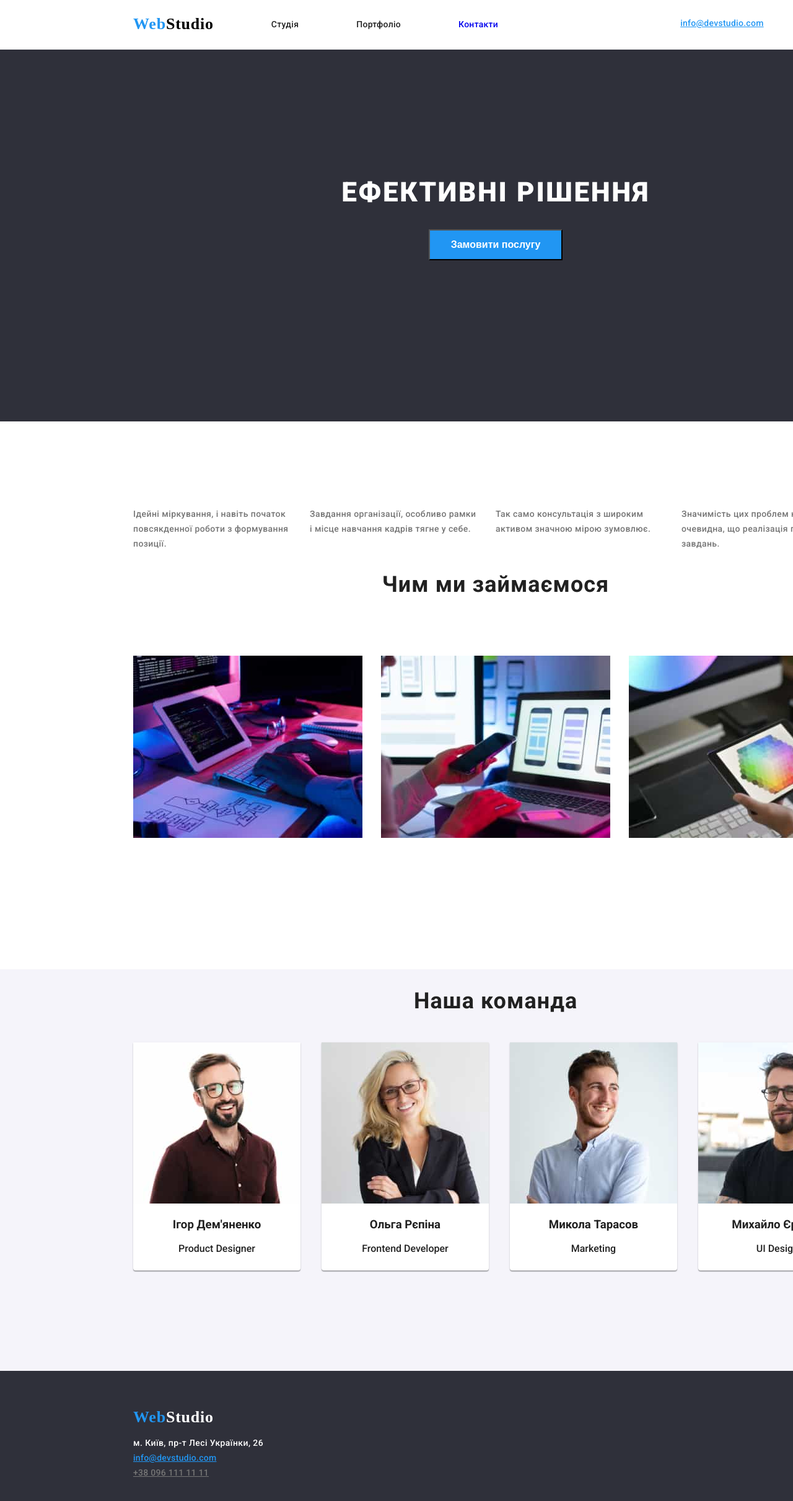
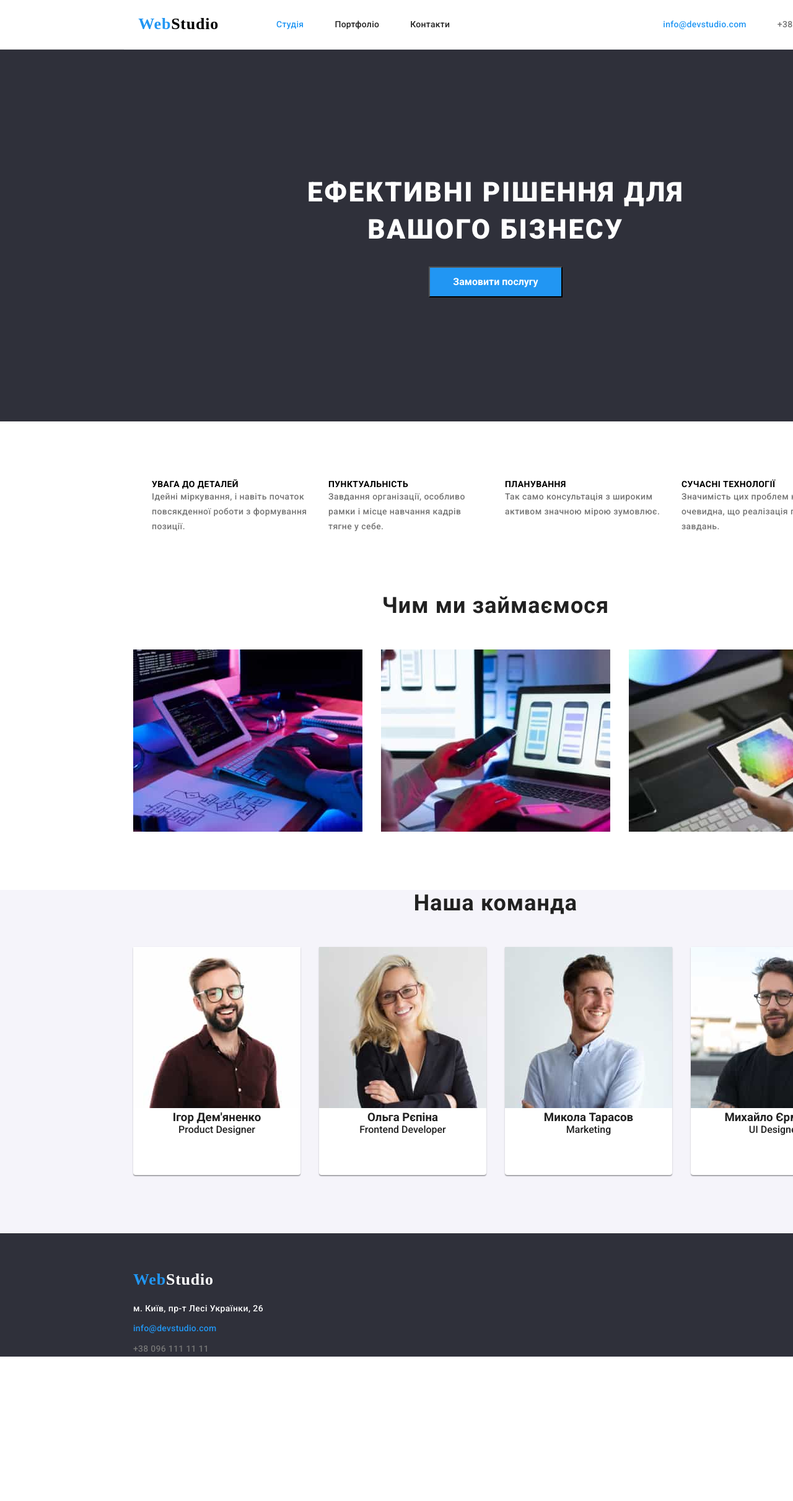
Before and after one commit to SergiyTroya/goit-markup-hw-06, a plain HTML site: page index.html in a window 1280 px wide. Shown: the top 2422 px of the page at 62% size. After the commit the page ends 2189 px from the top, so only its background shows below. Drawn offline with nearby package versions, Linux system fonts and the light colour scheme.

Commit message:
update 14.10.2022

```diff
--- a/css/styles.css
+++ b/css/styles.css
@@ -3,35 +3,41 @@
   --color-secondary: #757575;
   --color-background: #ffffff;
 }
+ul,
+p,
+h1,
+h2,
+h3,
+h4,
+h5,
+h6,
+nav {
+  margin: 0;
+  padding: 0;
+}
+.text-decoration-none {
+  text-decoration: none;
+}
+.logo {
+  font-family: "Raleway";
 
-.web {
-  font-family: 'Raleway';
-  font-style: normal;
   font-weight: 700;
   font-size: 26px;
   line-height: 1.19;
   /* identical to box height */
-
   letter-spacing: 0.03em;
-
+}
+.web {
   color: #2196f3;
 }
 
 .studio {
-  font-family: 'Raleway';
-  font-style: normal;
-  font-weight: 700;
-  font-size: 26px;
-  line-height: 1.19;
-  /* identical to box height */
-
-  letter-spacing: 0.03em;
-  color: black;
+  color: #000000;
 }
 
 .index {
-  font-family: 'Raleway';
-  font-style: normal;
+  font-family: "Raleway";
+
   font-weight: 700;
   font-size: 26px;
   line-height: 1.19;
@@ -40,179 +46,155 @@
   letter-spacing: 0.03em;
   color: #000000;
 }
-
 body {
   background-color: var(--color-background);
   color: var(--color-primary);
   margin: 0;
-  font-family: 'Roboto', sans-serif;
+  font-family: "Roboto", sans-serif;
 }
 .main-content {
-  width: 1170px;
-  height: 1360px;
-  margin-left: 219px;
-  margin-bottom: 100px;
+  width: 1600px;
+  padding-top: 94px;
+  padding-bottom: 94px;
   background-color: white;
+  display: flex;
+  justify-content: center;
 }
 .main-filters {
   display: flex;
+  align-content: center;
   justify-content: center;
+  flex-direction: row;
   color: var(--color-primary--);
-  font-family: 'Roboto';
-  font-style: normal;
   font-weight: 500;
   font-size: 16px;
   line-height: 1.6;
   /* identical to box height, or 162% */
+  margin: 0;
+  gap: 8px;
+  padding-bottom: 4px;
 }
 .main-filters button {
   background: #f5f4fa;
   border-radius: 4px;
   border: none;
-  margin-left: 8px;
-  margin-right: 8px;
+  cursor: pointer;
 }
 .main-filters button:hover {
   background-color: #2196f3;
   color: #ffffff;
   border: none;
-  cursor: pointer;
 }
-#button1 {
-  width: 73px;
-  height: 38px;
-}
-#button2 {
-  width: 125px;
-  height: 38px;
-}
-#button3 {
-  width: 112px;
-  height: 38px;
-}
-#button4 {
-  width: 103px;
-  height: 38px;
-}
-#button5 {
-  width: 130px;
-  height: 38px;
+.main-button {
+  padding: 15px;
 }
 .projects {
-  margin-bottom: 1000px;
+  display: flex;
+  align-items: center;
+  justify-content: center;
 }
 .examples {
   display: flex;
-  justify-content: space-around;
+  align-content: center;
+  justify-content: center;
   flex-wrap: wrap;
+  gap: 30px;
+  margin: 0;
+  width: 1170px;
+  height: 1272px;
 }
 .examples > li {
-  width: 370px;
-  height: 404px;
-  margin-top: 30px;
-  margin-bottom: 30px;
-  box-sizing: border-box;
-  border: 1px solid #eeeeee;
+  border-bottom: 1px solid #eeeeee;
 }
 
 .examples h2 {
   color: var(--color-primary);
-  font-family: 'Roboto';
-  font-style: normal;
+  font-weight: 700;
+  font-size: 18px;
+  line-height: 2;
+  /* identical to box height, or 200% */
+  text-align: center;
+  letter-spacing: 0.06em;
+}
+
+.examples p {
+  color: var(--color-secondary);
+
   font-weight: 700;
   font-size: 18px;
   line-height: 2;
   /* identical to box height, or 200% */
 
   letter-spacing: 0.06em;
-  margin-top: 20px;
-  margin-left: 24px;
+  text-align: center;
+  padding-bottom: 20px;
 }
-
-.examples h3 {
-  color: var(--color-secondary);
-  font-family: 'Roboto';
-  font-style: normal;
-  font-weight: 700;
-  font-size: 18px;
-  line-height: 2;
-  /* identical to box height, or 200% */
-
-  letter-spacing: 0.06em;
-  margin-top: 20px;
-  margin-left: 24px;
-}
-
 li {
   list-style-type: none; /* Убираем маркеры */
 }
 .examples img {
   width: 370px;
-  height: 294px;
 }
-ul,
-nav {
-  padding: 0;
-}
-.navclass {
-  margin: 0;
+.navclass ul {
   display: flex;
-}
-
-.line {
-  width: 1600px;
-  height: 0px;
-  border: 1px solid #ececec;
+  gap: 50px;
 }
 
 footer {
+  display: flex;
+  flex-direction: column;
+  margin: 0;
+  padding-top: 60px;
+  padding-left: 215px;
+  background: #2f303a;
   width: 1600px;
-  height: 252px;
-  background: #2f303a;
 }
+.location {
+  font-weight: 400;
+  font-size: 14px;
+  line-height: 1.71;
+  /* or 171% */
 
-.index-li {
-  font-style: normal;
+  letter-spacing: 0.03em;
+
+  color: #ffffff;
+}
+.index-link {
   font-weight: 500;
   font-size: 14px;
   line-height: 1.14;
   letter-spacing: 0.02em;
   color: var(--color-primary);
-  text-decoration: none;
 }
 
-.portfolio {
-  font-style: normal;
+.portfolio-link {
   font-weight: 500;
   font-size: 14px;
   line-height: 1.14;
   letter-spacing: 0.02em;
-  text-decoration: none;
   color: var(--color-primary);
 }
-
-.contacts {
-  font-style: normal;
+.active {
+  color: #2196f3;
+}
+.contacts-link {
+  color: var(--color-primary);
   font-weight: 500;
   font-size: 14px;
   line-height: 1.14;
   letter-spacing: 0.02em;
-  text-decoration: none;
 }
 
 .links-mail {
-  font-style: normal;
   font-weight: 500;
   font-size: 14px;
   line-height: 1.14;
   letter-spacing: 0.02em;
 
   color: #2196f3;
-  margin-right: 50px;
 }
 
 .links-tel {
-  font-style: normal;
   font-weight: 500;
   font-size: 14px;
   line-height: 1.14;
@@ -222,60 +204,64 @@ footer {
 
 header {
   display: flex; /* Отображать как строчный элемент */
-  left: 0px;
+  justify-content: center;
+  align-items: center;
+  gap: 344px;
+  width: 1600px;
+  height: 80px;
+  background: #ffffff;
+  border-bottom: 1px solid #ececec;
+}
+.header-container {
+  display: flex; /* Отображать как строчный элемент */
+  justify-content: center;
+  align-items: center;
+  gap: 344px;
   width: 1600px;
   height: 80px;
   background: #ffffff;
 }
-.logo {
-  text-decoration: none;
-  margin-left: 215px;
-  margin-top: 24px;
-  margin-bottom: 25px;
+.header-gap1 {
+  display: flex;
+  align-items: center;
+  gap: 93px;
 }
 
 .navclass a {
-  list-style-type: none; /* Убираем маркеры */
   display: inline-block; /* Отображать как строчный элемент */
-  margin-top: 32px;
-  margin-left: 93px;
 }
-.navclass > a:hover,
-.links a:hover {
+.index-link:hover,
+.portfolio-link:hover,
+.contacts-link:hover,
+.links-mail:hover,
+.links-tel:hover {
   color: #2196f3;
 }
 
-.navclass > a:focus,
-.links > a:focus {
+.index-link:focus,
+.portfolio-link:focus,
+.contacts-link:focus,
+.links-mail:focus,
+.links-tel:focus {
   color: #2196f3;
 }
 .links {
   display: flex;
-  margin-left: 294px;
-  margin-top: 27px;
+  gap: 50px;
+  margin: 0;
 }
-.links h3 {
-  margin-top: 0;
-  margin-bottom: 0;
-  margin-left: 50px;
-}
-
 .address {
-  font-family: 'Roboto';
   font-style: normal;
   font-weight: 400;
   font-size: 14px;
   line-height: 1.71;
   /* or 171% */
-
   letter-spacing: 0.03em;
-
   color: #ffffff;
 }
 
 .index-footer {
-  font-family: 'Raleway';
-  font-style: normal;
+  font-family: "Raleway";
   font-weight: 700;
   font-size: 26px;
   line-height: 1.19;
@@ -286,25 +272,25 @@ header {
 }
 
 /* studio */
-.secton_with_button {
-  position: absolute;
+.section_with_button {
+  display: flex;
+  justify-content: center;
+  align-items: center;
+  flex-direction: column;
+  gap: 30px;
+  flex-wrap: wrap;
   width: 1600px;
   height: 600px;
-  left: 0px;
-  top: 80px;
   background-color: #2f303a;
 }
 .effect {
-  margin-top: 200px;
-  margin-right: 452px;
-  margin-left: 452px;
-  margin-bottom: 30px;
+  width: 696px;
+  height: 120px;
   font-style: normal;
   font-weight: 900;
   font-size: 44px;
   line-height: 60px;
   /* or 136% */
-
   text-align: center;
   letter-spacing: 0.06em;
   text-transform: uppercase;
@@ -314,13 +300,11 @@ header {
 
 .button-nottub {
   cursor: pointer;
-  position: absolute;
   width: 216px;
   height: 50px;
-  margin-left: 692px;
   background: #2196f3;
   text-align: center;
-  font-style: normal;
+
   font-weight: 700;
   font-size: 16px;
   line-height: 1.9;
@@ -329,38 +313,57 @@ header {
 .button-nottub:hover {
   background-color: #188ce8;
 }
-h1 {
-  margin: 0;
+.container {
+  display: flex;
+  justify-content: center;
+  align-items: center;
+  flex-direction: column;
+  gap: 30px;
+  flex-wrap: wrap;
+  margin-left: auto;
+  margin-right: auto;
+  padding-left: 15px;
+  padding-right: 15px;
 }
-
+.container,
+.header-container,
+.footer-container {
+  width: 1200px;
+}
+.footer-container {
+  display: flex;
+  flex-direction: column;
+}
+.footer-info {
+  display: flex;
+  flex-direction: column;
+  gap: 9px;
+}
 .feature {
+  display: flex;
+  justify-content: center;
+  align-content: center;
+  flex-wrap: nowrap;
+  flex-direction: row;
   width: 1600px;
-  height: 760px;
+  padding-top: 94px;
+  padding-bottom: 94px;
 }
 
 .speciffic {
   display: flex;
-  text-align: center;
-  margin-top: 694px;
-  margin-right: 400px;
-  width: 1170px;
-  height: 98px;
+  justify-content: center;
+  align-content: center;
+  flex-wrap: nowrap;
+  flex-direction: row;
   color: #ffffff;
-  padding: 0;
-  justify-content: space-between;
+  gap: 30px;
 }
-
-.speciffic-1 {
-  margin-right: 30px;
-  margin-left: 215px;
-}
-
-.speciffic-2 {
-  margin-right: 30px;
+.speciffic li {
+  color: #000000;
 }
 
 .advantage {
-  font-style: normal;
   font-weight: 700;
   font-size: 14px;
   line-height: 1.14;
@@ -370,85 +373,80 @@ h1 {
 }
 
 .description {
-  font-style: normal;
   font-weight: 400;
   font-size: 14px;
   line-height: 1.71;
   /* or 171% */
   text-align: left;
   letter-spacing: 0.03em;
-
+  width: 255px;
+  height: 72px;
   color: #757575;
 }
+.works {
+  padding-bottom: 94px;
+  width: 1600px;
+  display: flex;
+  justify-content: center;
+}
 .demonstration {
-  font-style: normal;
   font-weight: 700;
   font-size: 36px;
   line-height: 1.17;
   text-align: center;
   letter-spacing: 0.03em;
-  margin-top: 50px;
-  margin-bottom: 94px;
+  padding-bottom: 20px;
 }
 .whatwearedoing {
   display: flex;
+  align-items: center;
+  flex-wrap: wrap;
+  justify-content: center;
+  flex-direction: row;
+  gap: 30px;
+}
+.whatwearedoing li {
   width: 370px;
   height: 294px;
-  margin-top: 0px;
 }
-
 .our-team {
   text-align: center;
-  font-style: normal;
   font-weight: 700;
   font-size: 36px;
   line-height: 1.17;
   letter-spacing: 0.03em;
-  display: inline-block;
-  margin-left: 668px;
+  padding-bottom: 20px;
 }
 
 .team {
   background: #f5f4fa;
-  margin-top: 94px;
   width: 1600px;
   height: 648px;
 }
 .team-img {
   display: flex;
 }
-.box1 {
-  margin-left: 215px;
-}
-.boxs {
-  margin-left: 30px;
-}
 
 .names {
-  display: inline-block;
-  margin-top: 30px;
-  margin-bottom: 0;
+  width: 1600px;
   background: #f5f4fa;
-  width: 1600px;
-  height: 648px;
-
   padding: 0;
+  display: flex;
+  justify-content: center;
 }
-
-.border {
-  background: #ffffff;
-  margin-right: 30px;
+.names-and-jobs {
   width: 270px;
-  height: 368px;
-  display: inline-block;
-  box-shadow: 0px 1px 3px rgba(0, 0, 0, 0.12), 0px 1px 1px rgba(0, 0, 0, 0.14),
-    0px 2px 1px rgba(0, 0, 0, 0.2);
-  border-radius: 0px 0px 4px 4px;
+  height: 48px;
 }
-.border-one {
-  display: inline-block;
-  margin-right: 30px;
-  margin-left: 215px;
+.cards {
+  display: flex;
+  align-items: center;
+  flex-wrap: wrap;
+  justify-content: center;
+  gap: 30px;
+  padding-bottom: 94px;
+}
+.card {
   background: #ffffff;
   width: 270px;
   height: 368px;
@@ -462,7 +460,6 @@ h1 {
   text-align: center;
 }
 .downlinks-mail {
-  font-style: normal;
   font-weight: 400;
   font-size: 14px;
   line-height: 1.71;
@@ -474,7 +471,6 @@ h1 {
 }
 
 .downtel {
-  font-style: normal;
   font-weight: 400;
   font-size: 14px;
   line-height: 1.71;
@@ -484,13 +480,9 @@ h1 {
 
   color: rgba(255, 255, 255, 0.6);
 }
-.logodown {
-  margin: 0;
-  padding-top: 60px;
-}
 .studio-footer {
-  font-family: 'Raleway';
-  font-style: normal;
+  font-family: "Raleway";
+
   font-weight: 700;
   font-size: 26px;
   line-height: 1.19;
@@ -499,8 +491,6 @@ h1 {
   letter-spacing: 0.03em;
   color: #ffffff;
 }
-
-.logodown,
-.address {
-  margin-left: 215px;
+.text-decoration-none {
+  text-decoration: none;
 }
--- a/index.html
+++ b/index.html
@@ -11,62 +11,108 @@
       href="https://fonts.googleapis.com/css2?family=Montserrat:wght@400;700&family=Roboto:wght@500;700;900&display=swap"
       rel="stylesheet"
     />
+    <link
+      rel="stylesheet"
+      href="https://cdnjs.cloudflare.com/ajax/libs/modern-normalize/1.0.0/modern-normalize.min.css"
+    />
     <link rel="stylesheet" href="css/styles.css" />
   </head>
   <body>
     <header>
       <!--Логотип-->
-      <a href="/" class="logo"><span class="web">Web</span><span class="studio">Studio</span></a>
+      <div class="header-container">
+        <div class="header-gap1">
+          <a href="/" class="logo text-decoration-none"
+            ><span class="web">Web</span><span class="studio">Studio</span></a
+          >
           <nav class="navclass">
-        <a href="index.html" class="index-li">Студія</a>
-        <a href="portfolio.html" class="portfolio">Портфоліо</a>
-        <a href="/" class="contacts">Контакти</a>
+            <ul>
+              <li>
+                <a
+                  href="index.html"
+                  class="index-link active text-decoration-none"
+                  >Студія</a
+                >
+              </li>
+              <li>
+                <a
+                  href="portfolio.html"
+                  class="portfolio-link text-decoration-none"
+                  >Портфоліо</a
+                >
+              </li>
+              <li>
+                <a href="/" class="contacts-link text-decoration-none"
+                  >Контакти</a
+                >
+              </li>
+            </ul>
           </nav>
+        </div>
         <ul class="links">
-        <li><a class="links-mail" href="mailto:info@devstudio.com">info@devstudio.com</a></li>
-        <li><a class="links-tel" href="tel+380961111111"> +38 096 111 11 11</a></li>
+          <li>
+            <a
+              class="links-mail text-decoration-none"
+              href="mailto:info@devstudio.com"
+              >info@devstudio.com</a
+            >
+          </li>
+          <li>
+            <a class="links-tel text-decoration-none" href="tel+380961111111"
+              >+38 096 111 11 11</a
+            >
+          </li>
         </ul>
+      </div>
     </header>
-    <section class="main">
-      <section class="secton_with_button">
-        <h1 class="effect">Ефективні рішення</h1>
+    <main>
+      <section class="section section_with_button">
+        <div class="container">
+          <h1 class="effect">Ефективні рішення для вашого бізнесу</h1>
           <button class="button-nottub" type="button">Замовити послугу</button>
+        </div>
       </section>
 
       <!--Особливості-->
-      <section class="feature">
+      <section class="section feature">
+        <div class="container">
           <ul class="speciffic">
-          <li class="speciffic-1">
+            <li>
               <h3 class="advantage">Увага до деталей</h3>
-            <div class="description" style="width: 255px; height: 72px">
-              Ідейні міркування, і навіть початок повсякденної роботи з формування позиції.
-            </div>
+              <p class="description">
+                Ідейні міркування, і навіть початок повсякденної роботи з
+                формування позиції.
+              </p>
             </li>
-          <li class="speciffic-2">
+            <li>
               <h3 class="advantage">Пунктуальність</h3>
-            <div class="description" style="width: 270px; height: 48px">
-              Завдання організації, особливо рамки і місце навчання кадрів тягне у себе.
-            </div>
+              <p class="description">
+                Завдання організації, особливо рамки і місце навчання кадрів
+                тягне у себе.
+              </p>
             </li>
-          <li class="speciffic-2">
+            <li>
               <h3 class="advantage">Планування</h3>
-            <div class="description" style="width: 270px; height: 48px">
+              <p class="description">
                 Так само консультація з широким активом значною мірою зумовлює.
-            </div>
+              </p>
             </li>
-          <li class="speciffic-2">
+            <li>
               <h3 class="advantage">Сучасні Технології</h3>
-            <p class="description" style="width: 270px; height: 72px">
-              Значимість цих проблем настільки очевидна, що реалізація планових завдань.
+              <p class="description">
+                Значимість цих проблем настільки очевидна, що реалізація
+                планових завдань.
               </p>
             </li>
           </ul>
-
+        </div>
+      </section>
       <!-- Секція фото -->
-        <section>
+      <section class="section works">
+        <div class="container">
           <h2 class="demonstration">Чим ми займаємося</h2>
           <ul class="whatwearedoing">
-            <li class="box1">
+            <li>
               <img
                 src="images/box1.jpg"
                 alt="людина працює на компьютері"
@@ -74,7 +120,7 @@
                 height="294"
               />
             </li>
-            <li class="boxs">
+            <li>
               <img
                 src="images/box2.jpg"
                 alt="людина працює на компьютері і смартфоні"
@@ -82,52 +128,111 @@
                 height="294"
               />
             </li>
-            <li class="boxs">
-              <img src="images/box3.jpg" alt="людина працює на планшеті" width="370" height="294" />
+            <li>
+              <img
+                src="images/box3.jpg"
+                alt="людина працює на планшеті"
+                width="370"
+                height="294"
+              />
             </li>
           </ul>
-        </section>
+        </div>
       </section>
 
       <!--Команда-->
 
-      <section class="names">
+      <section class="section names">
+        <div class="container">
           <h2 class="our-team">Наша команда</h2>
-        <ul>
-          <li class="border-one">
-            <img src="./images/igor.jpg" alt="фото чоловіка" width="270" height="260" />
+          <ul class="cards">
+            <li class="card">
+              <img
+                src="./images/igor.jpg"
+                alt="фото чоловіка"
+                width="270"
+                height="260"
+              />
+              <div class="names-and-jobs">
                 <h3 class="name">Ігор Дем'яненко</h3>
                 <p class="jobs">Product Designer</p>
+              </div>
             </li>
-          <li class="border">
-            <img src="./images/olga.jpg" alt="фото жінки" width="270" height="260" />
+            <li class="card">
+              <img
+                src="./images/olga.jpg"
+                alt="фото жінки"
+                width="270"
+                height="260"
+              />
+              <div class="names-and-jobs">
                 <h3 class="name">Ольга Рєпіна</h3>
                 <p class="jobs">Frontend Developer</p>
+              </div>
             </li>
-          <li class="border">
-            <img src="./images/mykola.jpg" alt="фото чоловіка" width="270" height="260" />
+            <li class="card">
+              <img
+                src="./images/mykola.jpg"
+                alt="фото чоловіка"
+                width="270"
+                height="260"
+              />
+              <div class="names-and-jobs">
                 <h3 class="name">Микола Тарасов</h3>
                 <p class="jobs">Marketing</p>
+              </div>
             </li>
-          <li class="border">
-            <img src="./images/myhaylo.jpg" alt="фото чоловіка" width="270" height="260" />
+            <li class="card">
+              <img
+                src="./images/myhaylo.jpg"
+                alt="фото чоловіка"
+                width="270"
+                height="260"
+              />
+              <div class="names-and-jobs">
                 <h3 class="name">Михайло Єрмаков</h3>
                 <p class="jobs">UI Designer</p>
+              </div>
             </li>
           </ul>
+        </div>
       </section>
-    </section>
+    </main>
 
-    <footer class="block_footer">
+    <footer>
       <!--Підвал-->
-      <p class="logodown"><span class="web">Web</span><span class="studio-footer">Studio</span></p>
+      <div class="footer-container">
+        <a href="/" class="logo text-decoration-none"
+          ><span class="web">Web</span
+          ><span class="studio-footer">Studio</span></a
+        >
+        <br />
         <address class="address">
-        <ul>
-          <li>м. Київ, пр-т Лесі Українки, 26</li>
-          <li><a class="links-mail" href="mailto:info@devstudio.com">info@devstudio.com</a></li>
-          <li><a class="links-tel" href="tel+380961111111"> +38 096 111 11 11</a></li>
+          <ul class="footer-info">
+            <li class="map-location">
+              <a
+                class="location text-decoration-none"
+                href="https://goo.gl/maps/7kxBD52CgUuhiN939"
+                target="_blank"
+                rel="noopener nofollow noreferrer"
+                >м. Київ, пр-т Лесі Українки, 26</a
+              >
+            </li>
+            <li>
+              <a
+                class="links-mail text-decoration-none"
+                href="mailto:info@devstudio.com"
+                >info@devstudio.com</a
+              >
+            </li>
+            <li>
+              <a class="links-tel text-decoration-none" href="tel+380961111111">
+                +38 096 111 11 11</a
+              >
+            </li>
           </ul>
         </address>
+      </div>
     </footer>
   </body>
 </html>
```
Also changed, not shown: portfolio.html (+91 -29 lines). Lines whose indentation alone changed are shown as unchanged.
